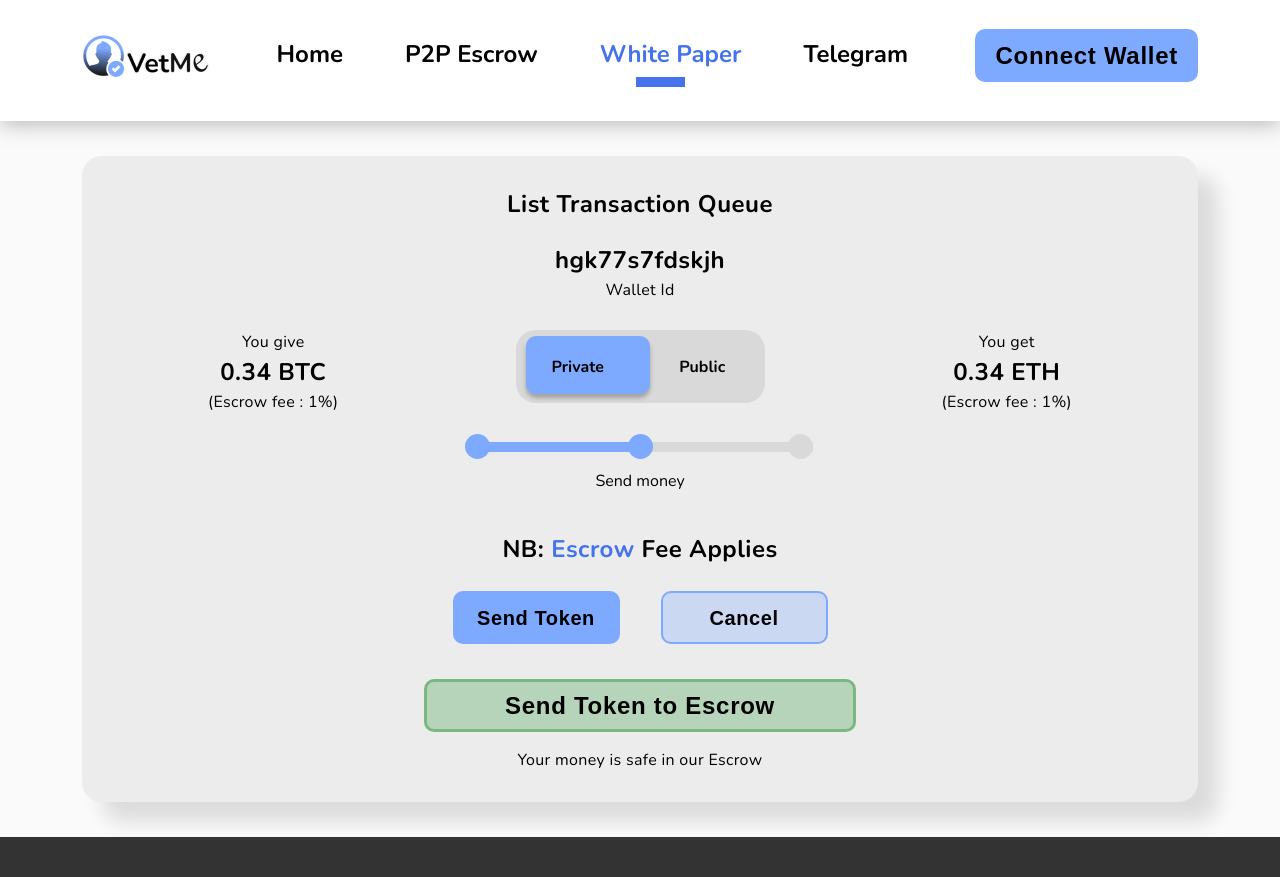
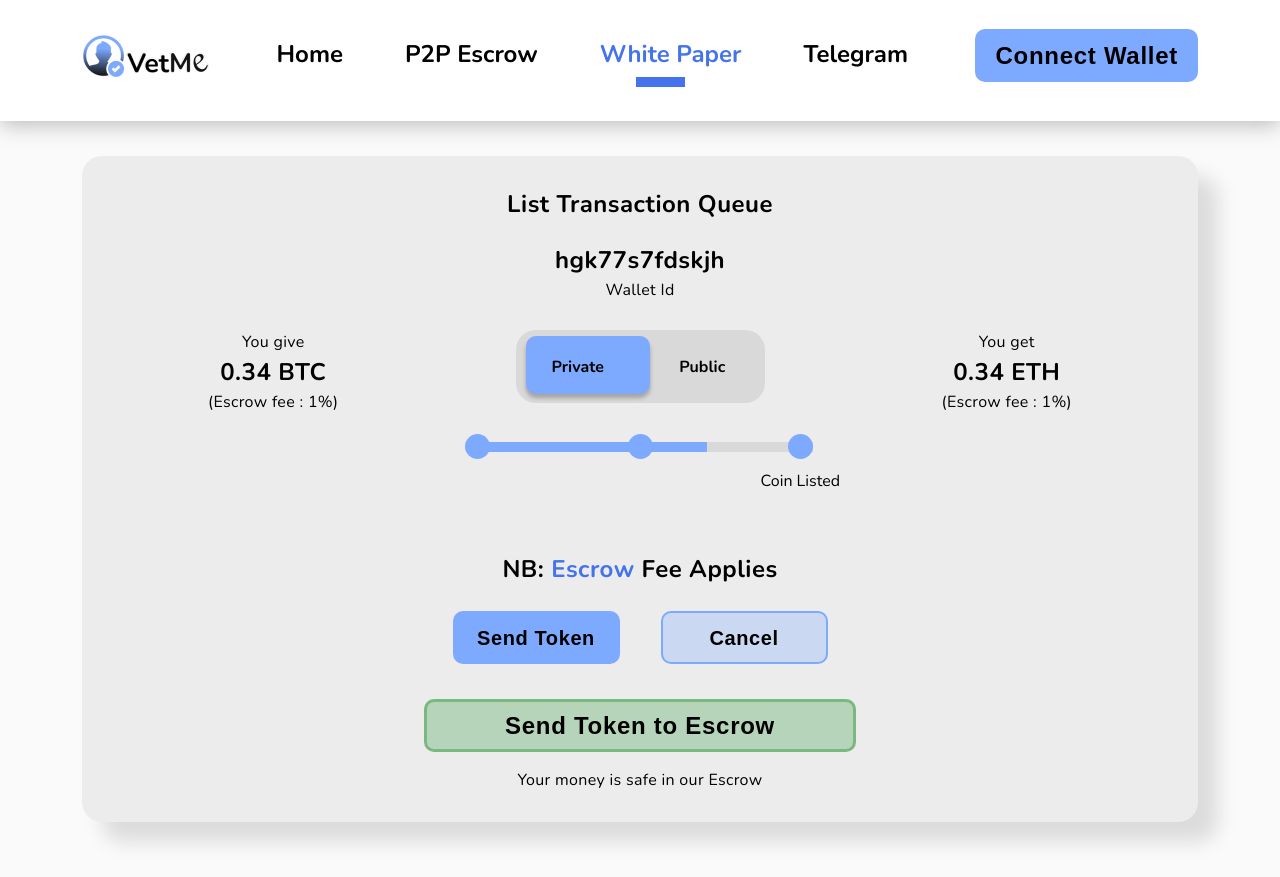
Before and after one commit to Vetme/vetmeOtcClient, a React (Vite) app: page /list in a window 1280 px wide. Before the commit the page ends 837 px from the top, so only its background shows below. Built offline with nearby package versions, Linux system fonts and the light colour scheme.

Commit message:
Other page responsve

```diff
--- a/src/components/Card/MobileList.tsx
+++ b/src/components/Card/MobileList.tsx
@@ -74,7 +74,7 @@ const SwapGrid = ({}: SwapI) => {
         </Flex>
         <ActionWrapper>
           <Flex align="end" gap={10}>
-            <Text weight="700">GIve</Text>
+            <Text weight="700">Give</Text>
             <Button className="primary-accent m-sm">VetMe</Button>
           </Flex>
           <Spacer height={16} />
@@ -83,7 +83,7 @@ const SwapGrid = ({}: SwapI) => {
 
           <Flex align="end" gap={10}>
             <Text weight="700">Get</Text>
-            <Button className="primary-accent m-sm">Buy BTC</Button>
+            <Button className="primary-accent m-sm">BTC</Button>
           </Flex>
         </ActionWrapper>
       </Flex>
--- a/src/components/index.ts
+++ b/src/components/index.ts
@@ -5,6 +5,19 @@ export { default as TokenBadge } from "./TokenBadge";
 export const BodyWrapper = styled.main`
   background: #fafafa;
   padding: 35px 0px;
+`;
+export const OnlyMobile = styled.div`
+  display: none;
+  @media (max-width: 640px) {
+    display: block;
+  }
+`;
+
+export const OnlyDesktop = styled.div`
+  display: block;
+  @media (max-width: 640px) {
+    display: none;
+  }
 `;
 
 export const Container = styled.div.attrs(() => ({
--- a/src/styles.ts
+++ b/src/styles.ts
@@ -9,7 +9,7 @@ export const GlobalStyles = createGlobalStyle`
 
   /* color-scheme: light dark; */
   /* color: rgba(255, 255, 255, 0.87); */
-  background-color: #333333;
+  background-color: #fff;
 
   font-synthesis: none;
   text-rendering: optimizeLegibility;
--- a/src/views/home/index.tsx
+++ b/src/views/home/index.tsx
@@ -105,7 +105,7 @@ const HomePage = () => {
                           <Button className="primary-accent">VetMe</Button>
                         </ListCol>
                         <ListCol>
-                          <Button className="primary">Buy BTC</Button>
+                          <Button className="primary">BTC</Button>
                         </ListCol>
                       </ListRow>
                       <ListRow>
--- a/src/views/list/index.tsx
+++ b/src/views/list/index.tsx
@@ -1,4 +1,13 @@
-import { Center, Container, Flex, Spacer, Text, Wrapper } from "@/components";
+import {
+  Center,
+  Container,
+  Flex,
+  OnlyDesktop,
+  OnlyMobile,
+  Spacer,
+  Text,
+  Wrapper,
+} from "@/components";
 import { Button } from "@/components/Button";
 import React, { useState } from "react";
 import {
@@ -18,7 +27,7 @@ import {
 } from "./styles";
 
 const Trans = () => {
-  const [status, setStatus] = useState<number>(2);
+  const [status, setStatus] = useState<number>(3);
   const [visibility, setVisibility] = useState<boolean>(false);
   //1=> Transaction Opened
   //2=> Token Sent
@@ -27,6 +36,18 @@ const Trans = () => {
   //1=> Exchange Withdraw
   return (
     <Container>
+      <OnlyMobile>
+        <Center>
+          <SwitchTab
+            align="center"
+            className={visibility ? "visible" : "invisible"}
+          >
+            <Tab onClick={() => setVisibility(false)}>Private</Tab>
+            <Tab onClick={() => setVisibility(true)}>Public</Tab>
+          </SwitchTab>
+        </Center>
+        <Spacer height={40} />
+      </OnlyMobile>
       <TradeWrapper>
         <Center>
           <Text as="h2" size="24px" weight="700">
@@ -34,7 +55,7 @@ const Trans = () => {
           </Text>
         </Center>
         <Spacer height={20} />
-        <TradeItem>
+        <TradeItem style={{ textAlign: "center" }}>
           <Text weight="700" size="24px">
             hgk77s7fdskjh
           </Text>
@@ -59,6 +80,7 @@ const Trans = () => {
               </TradeItem>
             </LTop>
           </LeftContent>
+          <OnlyDesktop>
             <SwitchTab
               align="center"
               className={visibility ? "visible" : "invisible"}
@@ -66,6 +88,7 @@ const Trans = () => {
               <Tab onClick={() => setVisibility(false)}>Private</Tab>
               <Tab onClick={() => setVisibility(true)}>Public</Tab>
             </SwitchTab>
+          </OnlyDesktop>
           <RightContent
             direction="column"
             justify="space-between"
@@ -88,27 +111,42 @@ const Trans = () => {
         </TradeInner>
         <Spacer height={20} />
         {buildStepper(status)}
-        <Spacer height={72} />
+        <Spacer height={20} />
 
         <Center style={{ flexDirection: "column" }}>
+          <OnlyDesktop>
+            <Spacer height={72} />
             <TradeItem>
               <Text weight="700" size="24px">
                 NB: <span style={{ color: "#4473EB" }}>Escrow</span> Fee Applies
               </Text>
             </TradeItem>
+          </OnlyDesktop>
           <Spacer height={24} />
+          <OnlyMobile>
             <Flex>
-            <Button className="primary md">Send Token</Button>
+              <Button className="primary m-sm">Send Token</Button>
+              <Spacer width={41} />
+              <Button className="primary-accent m-sm">Cancel</Button>
+            </Flex>
+          </OnlyMobile>
+
+          <OnlyDesktop>
+            <Flex>
+              <Button className="primary md ">Send Token</Button>
               <Spacer width={41} />
               <Button className="primary-accent md">Cancel</Button>
             </Flex>
+          </OnlyDesktop>
         </Center>
         <Spacer height={35} />
 
         <Footer>
           <Center style={{ flexDirection: "column" }}>
             <BtnWrapper>
-              <Button className="block success">Send Token to Escrow</Button>
+              <Button className="block success m-sm">
+                Send Token to Escrow
+              </Button>
             </BtnWrapper>
             <Spacer height={16} />
             <Text size="16px" weight="500">
@@ -117,6 +155,14 @@ const Trans = () => {
           </Center>
         </Footer>
       </TradeWrapper>
+      <Spacer height={20} />
+      <OnlyMobile>
+        <Center>
+          <Text weight="700" size="24px">
+            NB: <span style={{ color: "#4473EB" }}>Escrow</span> Fee Applies
+          </Text>
+        </Center>
+      </OnlyMobile>
     </Container>
   );
 };
--- a/src/views/list/styles.ts
+++ b/src/views/list/styles.ts
@@ -10,6 +10,11 @@ export const TradeWrapper = styled.div`
   /* height: 440px; */
   display: flex;
   flex-direction: column;
+
+  @media (max-width: 640px) {
+    padding: 15px 15px;
+    /* height: 404px; */
+  }
 `;
 export const TradeInner = styled(Flex)`
   /* height: calc(100% - 60px); */
@@ -21,6 +26,10 @@ export const LeftContent = styled(Flex)`
 `;
 export const TradeItem = styled.div`
   text-align: center;
+
+  @media (max-width: 640px) {
+    text-align: inherit;
+  }
 `;
 
 export const RightContent = styled(Flex)`
@@ -85,6 +94,10 @@ export const RTop = styled.div``;
 export const Footer = styled.div``;
 export const BtnWrapper = styled.div`
   width: 50%;
+
+  @media (max-width: 640px) {
+    width: 80%;
+  }
 `;
 
 export const Stepper = styled.div<{ status: number }>`
@@ -93,6 +106,10 @@ export const Stepper = styled.div<{ status: number }>`
   display: flex;
   justify-content: space-between;
   margin: auto;
+
+  @media (max-width: 640px) {
+    width: 80%;
+  }
 
   &:after {
     content: "";
@@ -103,11 +120,15 @@ export const Stepper = styled.div<{ status: number }>`
     /* top: 2px; */
     top: 50%;
     transform: translateY(-50%);
+
+    @media (max-width: 640px) {
+      height: 5px;
+    }
   }
   &:before {
     content: "";
     width: ${({ status }) =>
-      status == 1 ? "0px" : status == 2 ? "150px" : "310px"};
+      status == 1 ? "0px" : status == 2 ? "120px" : "220px"};
     height: 10px;
     background: #7da9ff;
     position: absolute;
@@ -115,6 +136,11 @@ export const Stepper = styled.div<{ status: number }>`
     transform: translateY(-50%);
     z-index: 2;
     left: 20px;
+
+    @media (max-width: 640px) {
+      height: 5px;
+      left: 0px;
+    }
   }
 `;
 export const Step = styled.div<{ leftMsg?: string; rightMsg?: string }>`
@@ -124,6 +150,10 @@ export const Step = styled.div<{ leftMsg?: string; rightMsg?: string }>`
   background: #d9d9d9;
   position: relative;
   z-index: 3;
+  @media (max-width: 640px) {
+    height: 13px;
+    width: 13px;
+  }
 
   &.active {
     background: #7da9ff;
@@ -154,5 +184,10 @@ export const Step = styled.div<{ leftMsg?: string; rightMsg?: string }>`
     text-align: start;
     font-weight: 500;
     transform: translateX(-50%);
+
+    @media (max-width: 640px) {
+      top: 15px;
+      font-size: 12px;
+    }
   }
 `;
--- a/src/views/trades/index.tsx
+++ b/src/views/trades/index.tsx
@@ -1,4 +1,12 @@
-import { Center, Container, Flex, Spacer, Text, Wrapper } from "@/components";
+import {
+  Center,
+  Container,
+  Flex,
+  Spacer,
+  Text,
+  Wrapper,
+  OnlyMobile,
+} from "@/components";
 import { Button } from "@/components/Button";
 import React, { useState } from "react";
 import {
@@ -15,6 +23,7 @@ import {
   Step,
   RBottom,
   RTop,
+  MobileFooter,
 } from "./styles";
 
 const Trans = () => {
@@ -66,7 +75,7 @@ const Trans = () => {
                 </Text>
               </TradeItem>
               <Spacer height={24} />
-              <Flex>
+              <Flex className="">
                 <Button className="primary md">Send Token</Button>
                 <Spacer width={41} />
                 <Button className="primary-accent md">Cancel</Button>
@@ -106,10 +115,21 @@ const Trans = () => {
             </RBottom>
           </RightContent>
         </TradeInner>
+        <MobileFooter>
+          <Spacer height={22} />
+          <div className="inner">
+            <Button className="primary  m-sm">Send Token</Button>
+            <Button className="primary-accent  m-sm">Cancel</Button>
+            <Button className="primary  m-sm">Chat User</Button>
+          </div>
+          <Spacer height={17} />
+        </MobileFooter>
         <Footer>
           <Center style={{ flexDirection: "column" }}>
             <BtnWrapper>
-              <Button className="block success">Send Token to Escrow</Button>
+              <Button className="block success m-sm">
+                Send Token to Escrow
+              </Button>
             </BtnWrapper>
             <Spacer height={16} />
             <Text size="16px" weight="500">
@@ -118,6 +138,14 @@ const Trans = () => {
           </Center>
         </Footer>
       </TradeWrapper>
+      <Spacer height={20} />
+      <OnlyMobile>
+        <Center>
+          <Text weight="700" size="24px">
+            NB: <span style={{ color: "#4473EB" }}>Escrow</span> Fee Applies
+          </Text>
+        </Center>
+      </OnlyMobile>
     </Container>
   );
 };
--- a/src/views/trades/styles.ts
+++ b/src/views/trades/styles.ts
@@ -10,6 +10,11 @@ export const TradeWrapper = styled.div`
   height: 700px;
   display: flex;
   flex-direction: column;
+
+  @media (max-width: 640px) {
+    padding: 15px 15px;
+    height: 404px;
+  }
 `;
 export const TradeInner = styled(Flex)`
   /* height: calc(100% - 60px); */
@@ -25,14 +30,37 @@ export const RightContent = styled(Flex)`
   flex: 1;
   text-align: end;
   height: 90%;
+  @media (max-width: 640px) {
+    width: 50%;
+  }
 `;
-export const LTop = styled.div``;
-export const LBottom = styled.div``;
-export const RTop = styled.div``;
-export const RBottom = styled.div``;
+export const LTop = styled.div`
+  @media (max-width: 640px) {
+    margin-top: 10px;
+  }
+`;
+export const LBottom = styled.div`
+  @media (max-width: 640px) {
+    display: none;
+  }
+`;
+export const RTop = styled.div`
+  @media (max-width: 640px) {
+    margin-top: 10px;
+  }
+`;
+export const RBottom = styled.div`
+  @media (max-width: 640px) {
+    display: none;
+  }
+`;
 export const Footer = styled.div``;
 export const BtnWrapper = styled.div`
   width: 50%;
+
+  @media (max-width: 640px) {
+    width: 80%;
+  }
 `;
 
 export const Stepper = styled.div<{ status: number }>`
@@ -41,6 +69,10 @@ export const Stepper = styled.div<{ status: number }>`
   display: flex;
   flex-direction: column;
   justify-content: space-between;
+
+    @media (max-width: 640px) {
+      height: 100%;
+  }
 
   &:after {
     content: "";
@@ -51,6 +83,10 @@ export const Stepper = styled.div<{ status: number }>`
     /* top: 2px; */
     left: 50%;
     transform: translateX(-50%);
+
+    @media (max-width: 640px) {
+      width: 5px;
+    }
   }
   &:before {
     content: "";
@@ -71,7 +107,23 @@ export const Stepper = styled.div<{ status: number }>`
     transform: translateX(-50%);
     z-index: 2;
     top: 20px;
-  }
+
+    @media (max-width: 640px) {
+      top: 0px;
+      width: 5px;
+
+      height: ${({ status }) =>
+        status == 1
+          ? "0px"
+          : status == 2
+          ? "50px"
+          : status == 3
+          ? "90px"
+          : status == 4
+          ? "130px"
+          : "170px"};
+    }
+
 `;
 export const Step = styled.div<{ leftMsg?: string; rightMsg?: string }>`
   width: 25px;
@@ -80,6 +132,11 @@ export const Step = styled.div<{ leftMsg?: string; rightMsg?: string }>`
   background: #d9d9d9;
   position: relative;
   z-index: 3;
+
+  @media (max-width: 640px) {
+    height: 13px;
+    width: 13px;
+  }
 
   &.active {
     background: #7da9ff;
@@ -95,11 +152,18 @@ export const Step = styled.div<{ leftMsg?: string; rightMsg?: string }>`
   &:before {
     content: "${({ leftMsg }) => leftMsg}";
     position: absolute;
-    top: 0px;
     left: -240px;
     width: 230px;
     text-align: end;
     font-weight: 500;
+
+    @media (max-width: 640px) {
+      width: 75px;
+      font-size: 8px;
+      line-height: 11px;
+      left: -80px;
+      /* top: -5px; */
+    }
   }
   &:after {
     content: "${({ rightMsg }) => rightMsg}";
@@ -109,5 +173,23 @@ export const Step = styled.div<{ leftMsg?: string; rightMsg?: string }>`
     width: 230px;
     text-align: start;
     font-weight: 500;
+    @media (max-width: 640px) {
+      width: 75px;
+      line-height: 11px;
+      font-size: 8px;
+      /* top: -5px; */
+      left: 20px;
+    }
   }
 `;
+export const MobileFooter = styled.div`
+  display: none;
+  @media (max-width: 640px) {
+    display: block;
+
+    .inner {
+      display: flex;
+      justify-content: space-between;
+    }
+  }
+`;
```
Also changed, not shown: 3 other files (tests, documents, lock files or other folders). Lines whose indentation alone changed are shown as unchanged.
